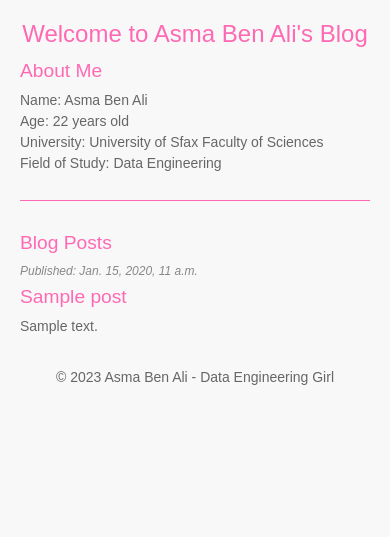
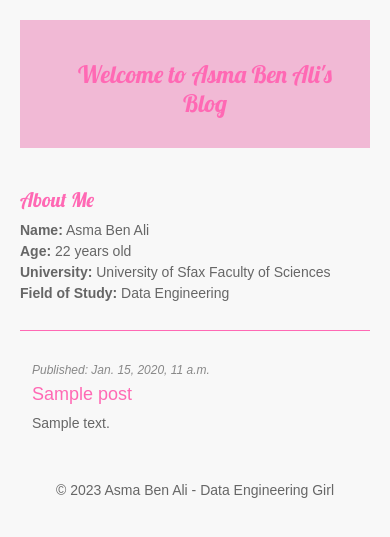
Before and after one commit to Asma-Ben-Ali/MyBlog, a Django app: page / in a window 390 px wide. Shown: the top 537 px of the page. Run offline with Django 3.2, Linux system fonts and the light colour scheme; tables that the repository leaves empty hold one stand-in row (values such as "Sample post").

Commit message:
Added view and template for detailed blog post as well as CSS for the site.

```diff
--- a/blog/static/css/blog.css
+++ b/blog/static/css/blog.css
@@ -1,20 +1,36 @@
 body {
-  font-family: "Arial", sans-serif;
+  font-family: 'Arial', sans-serif;
   margin: 20px;
   background-color: #f8f8f8;
   color: #333;
 }
 
+header {
+  text-align: center;
+  margin-bottom: 40px;
+  background-color: #f1b9d5;
+    margin-top: 0;
+    padding: 20px 20px 20px 40px;
+}
+
+
 h1 {
+  font-family: 'Lobster', cursive;
   color: #ff69b4;
-  text-align: center;
+  font-size: 36px;
   margin-top: 40px;
   margin-bottom: 20px;
 }
 
 h2 {
   color: #ff69b4;
-  font-size: 1.5em;
+  font-size: 24px;
+  font-family: 'Lobster';
+
+}
+h3 {
+  font-size: 20px;
+  color: #ff69b4;
 }
 
 p {
@@ -63,7 +79,11 @@ footer {
   }
 
   h2 {
-    font-size: 1.2em;
+    font-size: 20px;
+    font-family: 'Lobster';
+  }
+  h3 {
+    font-size: 18px;
   }
 
   .bio {
--- /dev/null
+++ b/blog/templates/blog/base.html
@@ -0,0 +1,39 @@
+{% load static %}
+<!DOCTYPE html>
+<html>
+<head>
+  <link href="https://fonts.googleapis.com/css?family=Lobster&display=swap" rel="stylesheet">
+  <link rel="stylesheet" href="https://cdn.jsdelivr.net/npm/bootstrap@5.1.3/dist/css/bootstrap.min.css" integrity="sha384-1BmE4kWBq78iYhFldvKuhfTAU6auU8tT94WrHftjDbrCEXSU1oBoqyl2QvZ6jIW3" crossorigin="anonymous">
+  <link rel="stylesheet" href="{% static 'css/blog.css' %}">
+  <meta charset="UTF-8">
+  <title>Asma Ben Ali's Blog</title>
+</head>
+<body>
+  <header>
+    <h1>Welcome to Asma Ben Ali's Blog</h1>
+  </header>
+
+  <div class="bio">
+    <h2>About Me</h2>
+    <p>
+      <strong>Name:</strong> Asma Ben Ali<br>
+      <strong>Age:</strong> 22 years old<br>
+      <strong>University:</strong> University of Sfax Faculty of Sciences<br>
+      <strong>Field of Study:</strong> Data Engineering<br>
+    </p>
+  </div>
+
+  <main class="container">
+    <div class="row">
+        <div class="col">
+            {% block content %}
+            {% endblock %}
+        </div>
+    </div>
+</main>
+
+  <footer>
+    <p>&copy; 2023 Asma Ben Ali - Data Engineering Girl</p>
+  </footer>
+</body>
+</html>
--- a/blog/templates/blog/post_list.html
+++ b/blog/templates/blog/post_list.html
@@ -1,37 +1,11 @@
-{% load static %}
-<!DOCTYPE html>
-<html>
-<head>
-  <link rel="stylesheet" href="https://cdn.jsdelivr.net/npm/bootstrap@5.1.3/dist/css/bootstrap.min.css" integrity="sha384-1BmE4kWBq78iYhFldvKuhfTAU6auU8tT94WrHftjDbrCEXSU1oBoqyl2QvZ6jIW3" crossorigin="anonymous">
-  <link rel="stylesheet" href="{% static 'css/blog.css' %}">
-  <meta charset="UTF-8">
-  <title>Asma Ben Ali's Blog</title>
-</head>
-<body>
-  <h1>Welcome to Asma Ben Ali's Blog</h1>
-  <div class="bio">
-    <h2>About Me</h2>
-    <p>
-      Name: Asma Ben Ali<br>
-      Age: 22 years old<br>
-      University: University of Sfax Faculty of Sciences<br>
-      Field of Study: Data Engineering<br>
-    </p>
-  </div>
+{% extends 'blog/base.html' %}
 
-  <section>
-    <h2>Blog Posts</h2>
+{% block content %}
     {% for post in posts %}
     <article>
       <time>Published: {{ post.published_date }}</time>
-      <h2><a href="{{ post.url }}">{{ post.title }}</a></h2>
+      <h3><a href="{% url 'post_detail' pk=post.pk %}">{{ post.title }}</a></h3>
       <p>{{ post.text|linebreaksbr }}</p>
     </article>
     {% endfor %}
-  </section>
-
-  <footer>
-    <p>&copy; 2023 Asma Ben Ali - Data Engineering Girl</p>
-  </footer>
-</body>
-</html>
+    {% endblock %}
--- a/blog/urls.py
+++ b/blog/urls.py
@@ -1,5 +1,7 @@
 from django.urls import path
 from . import views
+
 urlpatterns = [
     path('', views.post_list, name='post_list'),
+    path('post/<int:pk>/', views.post_detail, name='post_detail'),
 ]
--- a/blog/views.py
+++ b/blog/views.py
@@ -1,7 +1,10 @@
-from django.shortcuts import render
+from django.shortcuts import render, get_object_or_404
 from django.utils import timezone
 from .models import Post
 
 def post_list(request):
     posts = Post.objects.filter(published_date__lte=timezone.now()).order_by('published_date')
     return render(request, 'blog/post_list.html', {'posts': posts})
+def post_detail(request, pk):
+    post = get_object_or_404(Post, pk=pk)
+    return render(request, 'blog/post_detail.html', {'post': post})
```
Also changed, not shown: other parts of blog/static/css/blog.css (+39 -0 lines), blog/templates/blog/post_detail.html (added, +13 -0 lines).
